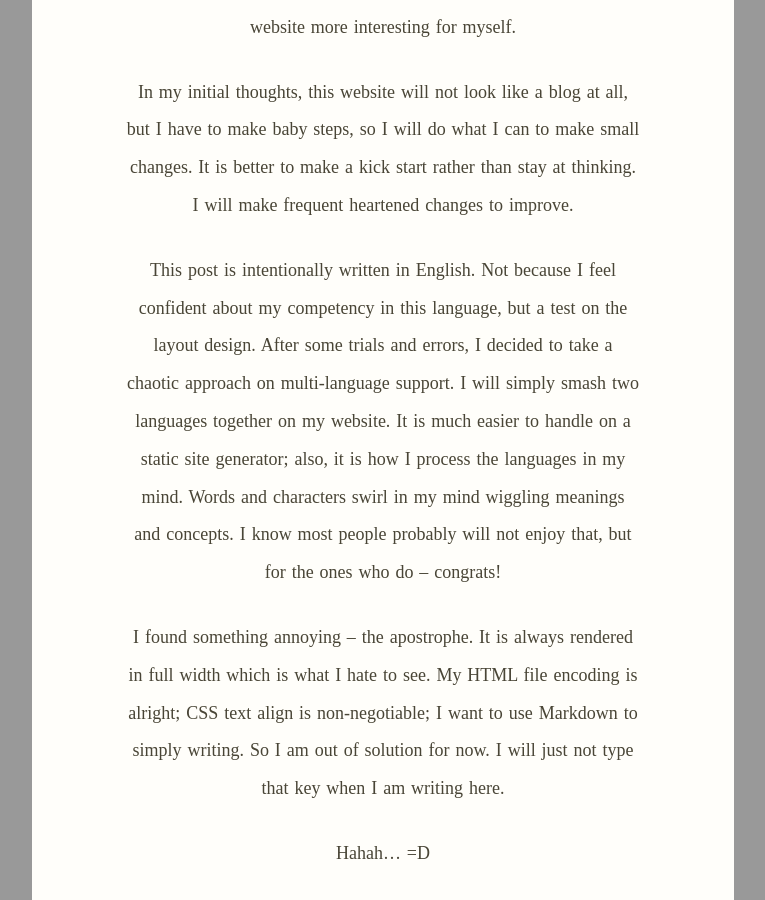
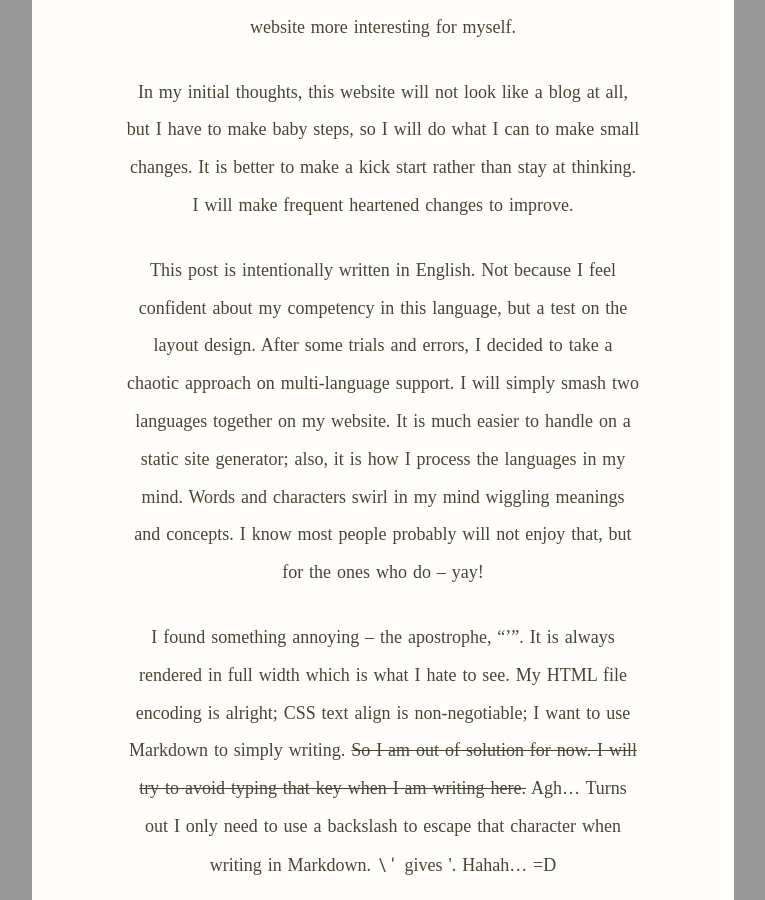
Before and after one commit to shon-li/shon-li.github.io, a Jekyll site: the page built from _posts/2024-12-06-learning-jekyll.md, in a window 1280 px wide and 900 px high, scrolled down 811 px. Shown: the whole window, without its empty margins (257-1022 px from the left). Built offline with Jekyll 4.4.1, drawn with Linux system fonts in a browser that asks for light colours; some of the changed text lies outside the part shown.

Commit message:
Add content to the jkyll post; remove contents on front-page

```diff
--- a/_posts/2024-12-06-learning-jekyll.md
+++ b/_posts/2024-12-06-learning-jekyll.md
@@ -10,8 +10,8 @@ I picked Jekyll because it is the classic – it is widely used and GitHub Page
 
 In my initial thoughts, this website will not look like a blog at all, but I have to make baby steps, so I will do what I can to make small changes. It is better to make a kick start rather than stay at thinking. I will make frequent heartened changes to improve.
 
-This post is intentionally written in English. Not because I feel confident about my competency in this language, but a test on the layout design. After some trials and errors, I decided to take a chaotic approach on multi-language support. I will simply smash two languages together on my website. It is much easier to handle on a static site generator; also, it is how I process the languages in my mind. Words and characters swirl in my mind wiggling meanings and concepts. I know most people probably will not enjoy that, but for the ones who do – congrats!
+This post is intentionally written in English. Not because I feel confident about my competency in this language, but a test on the layout design. After some trials and errors, I decided to take a chaotic approach on multi-language support. I will simply smash two languages together on my website. It is much easier to handle on a static site generator; also, it is how I process the languages in my mind. Words and characters swirl in my mind wiggling meanings and concepts. I know most people probably will not enjoy that, but for the ones who do – yay!
 
-I found something annoying – the apostrophe. It is always rendered in full width which is what I hate to see. My HTML file encoding is alright; CSS text align is non-negotiable; I want to use Markdown to simply writing. So I am out of solution for now. I will just not type that key when I am writing here.
+I found something annoying – the apostrophe, "'". It is always rendered in full width which is what I hate to see. My HTML file encoding is alright; CSS text align is non-negotiable; I want to use Markdown to simply writing. ~~So I am out of solution for now. I will try to avoid typing that key when I am writing here.~~ Agh... Turns out I only need to use a backslash to escape that character when writing in Markdown. `\'` gives \'. Hahah... =D
 
-Hahah... =D
+I will add some of my understandings about Jekyll here later.
--- a/assets/css/style.scss
+++ b/assets/css/style.scss
@@ -1,5 +1,5 @@
 ---
-# Front matter that makes Liquid process this file
+# Empty front matter makes Jekyll to process this file
 ---
 
 /*------------------------------------- 0. Define variables --------------------------------------*/
```
Also changed, not shown: index.md (+0 -4 lines), 3 other files.
